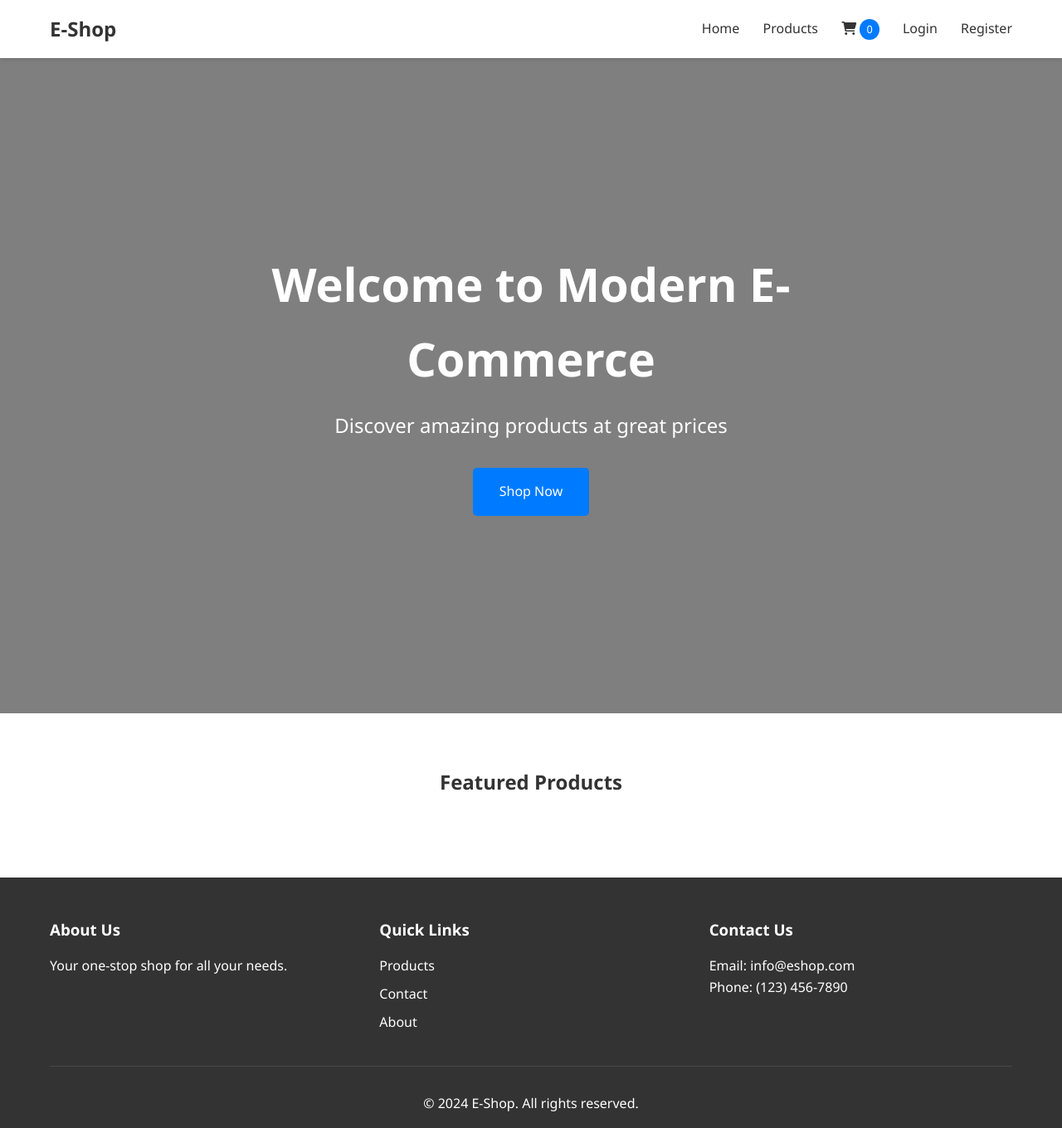
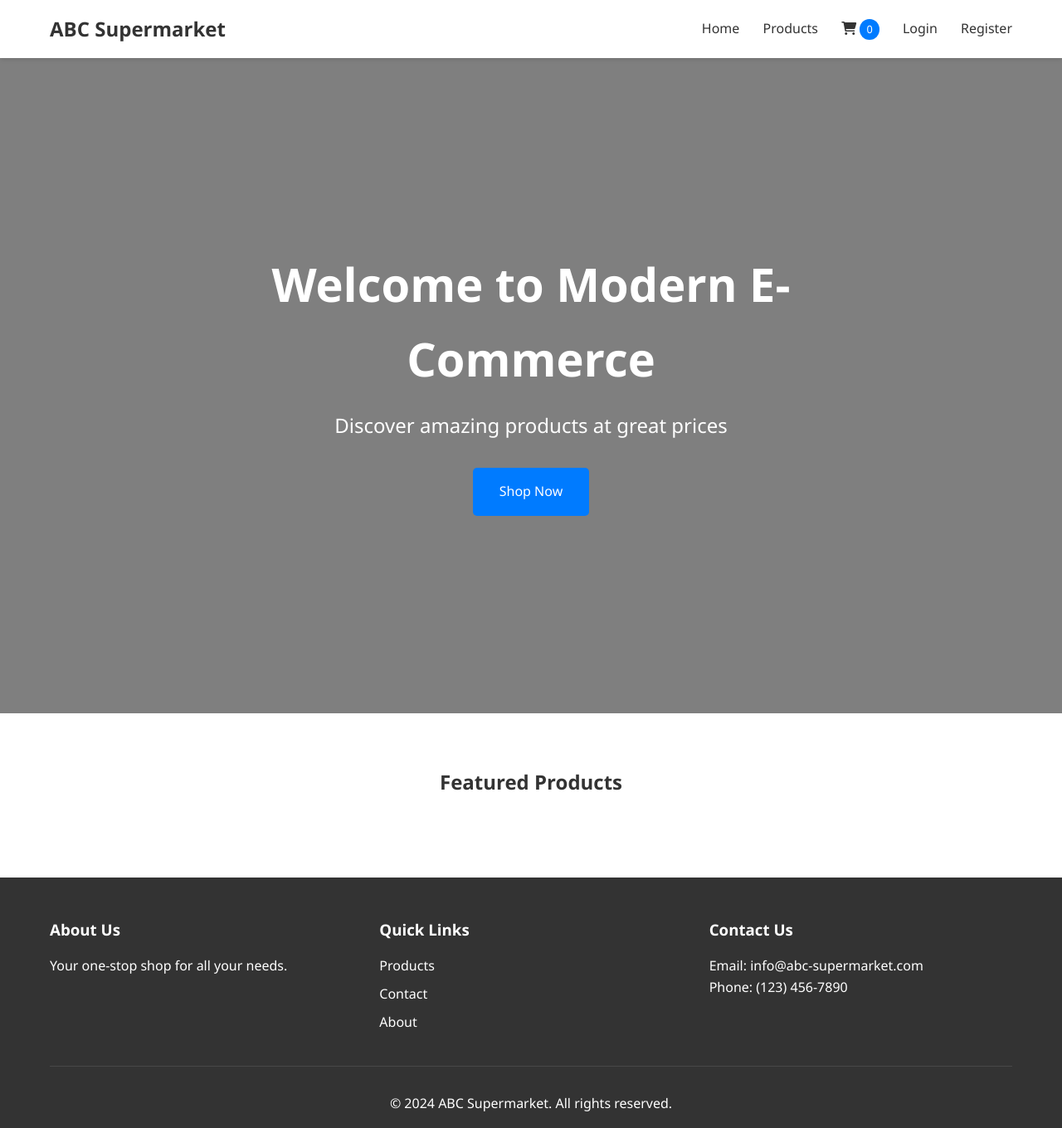
Before and after one commit to zufichris/westford-web-design, a PHP site: page / in a window 1280 px wide. Shown: the whole page at 83% size. Run offline with PHP 8.4, Linux system fonts and the light colour scheme; data that the repository does not hold is empty.

Commit message:
updated app name

```diff
--- a/includes/footer.php
+++ b/includes/footer.php
@@ -15,7 +15,7 @@
             </div>
             <div class="footer-section">
                 <h3>Contact Us</h3>
-                <p><i class="fas fa-envelope"></i> info@eshop.com</p>
+                <p><i class="fas fa-envelope"></i> info@abc-supermarket.com</p>
                 <p><i class="fas fa-phone"></i> (123) 456-7890</p>
                 <p><i class="fas fa-map-marker-alt"></i> 123 Main St, City, Country</p>
             </div>
@@ -30,7 +30,7 @@
             </div>
         </div>
         <div class="footer-bottom">
-            <p>&copy; <?php echo date('Y'); ?> E-Shop. All rights reserved.</p>
+            <p>&copy; <?php echo date('Y'); ?> ABC Supermarket. All rights reserved.</p>
         </div>
     </div>
 </footer>
--- a/includes/navbar.php
+++ b/includes/navbar.php
@@ -1,6 +1,6 @@
 <nav class="navbar">
     <div class="container">
-        <a href="index.php" class="logo">E-Shop</a>
+        <a href="index.php" class="logo">ABC Supermarket</a>
         <div class="nav-links">
             <a href="index.php">Home</a>
             <a href="products.php">Products</a>
--- a/public/cart.php
+++ b/public/cart.php
@@ -77,7 +77,7 @@ while ($item = mysqli_fetch_assoc($cart_items)) {
 <head>
     <meta charset="UTF-8">
     <meta name="viewport" content="width=device-width, initial-scale=1.0">
-    <title>Shopping Cart - E-Shop</title>
+    <title>Shopping Cart - ABC Supermarket</title>
     <link rel="stylesheet" href="css/style.css">
     <link rel="stylesheet" href="https://cdnjs.cloudflare.com/ajax/libs/font-awesome/6.0.0/css/all.min.css">
     <style>
--- a/public/index.php
+++ b/public/index.php
@@ -161,7 +161,7 @@ $featured_products = mysqli_fetch_all($result, MYSQLI_ASSOC);
     <!-- Navigation -->
     <nav class="navbar">
         <div class="container">
-            <a href="index.php" class="logo">E-Shop</a>
+            <a href="index.php" class="logo">ABC Supermarket</a>
             <div class="nav-links">
                 <a href="index.php">Home</a>
                 <a href="products.php">Products</a>
@@ -242,12 +242,12 @@ $featured_products = mysqli_fetch_all($result, MYSQLI_ASSOC);
                 </div>
                 <div class="footer-section">
                     <h3>Contact Us</h3>
-                    <p>Email: info@eshop.com</p>
+                    <p>Email: info@abc-supermarket.com</p>
                     <p>Phone: (123) 456-7890</p>
                 </div>
             </div>
             <div class="footer-bottom">
-                <p>&copy; 2024 E-Shop. All rights reserved.</p>
+                <p>&copy; 2024 ABC Supermarket. All rights reserved.</p>
             </div>
         </div>
     </footer>
--- a/public/login.php
+++ b/public/login.php
@@ -37,7 +37,7 @@ if ($_SERVER['REQUEST_METHOD'] == 'POST') {
 <head>
     <meta charset="UTF-8">
     <meta name="viewport" content="width=device-width, initial-scale=1.0">
-    <title>Login - E-Shop</title>
+    <title>Login - ABC Supermarket</title>
     <link rel="stylesheet" href="css/style.css">
     <link rel="stylesheet" href="https://cdnjs.cloudflare.com/ajax/libs/font-awesome/6.0.0/css/all.min.css">
     <style>
--- a/public/products.php
+++ b/public/products.php
@@ -84,7 +84,7 @@ while ($row = mysqli_fetch_assoc($categories_result)) {
 <head>
     <meta charset="UTF-8">
     <meta name="viewport" content="width=device-width, initial-scale=1.0">
-    <title>Products - E-Shop</title>
+    <title>Products - ABC Supermarket</title>
     <link rel="stylesheet" href="css/style.css">
     <link rel="stylesheet" href="https://cdnjs.cloudflare.com/ajax/libs/font-awesome/6.0.0/css/all.min.css">
     <style>
--- a/public/register.php
+++ b/public/register.php
@@ -52,7 +52,7 @@ if ($_SERVER['REQUEST_METHOD'] == 'POST') {
 <head>
     <meta charset="UTF-8">
     <meta name="viewport" content="width=device-width, initial-scale=1.0">
-    <title>Register - E-Shop</title>
+    <title>Register - ABC Supermarket</title>
     <link rel="stylesheet" href="css/style.css">
     <link rel="stylesheet" href="https://cdnjs.cloudflare.com/ajax/libs/font-awesome/6.0.0/css/all.min.css">
     <style>
```
Also changed, not shown: README.md.
